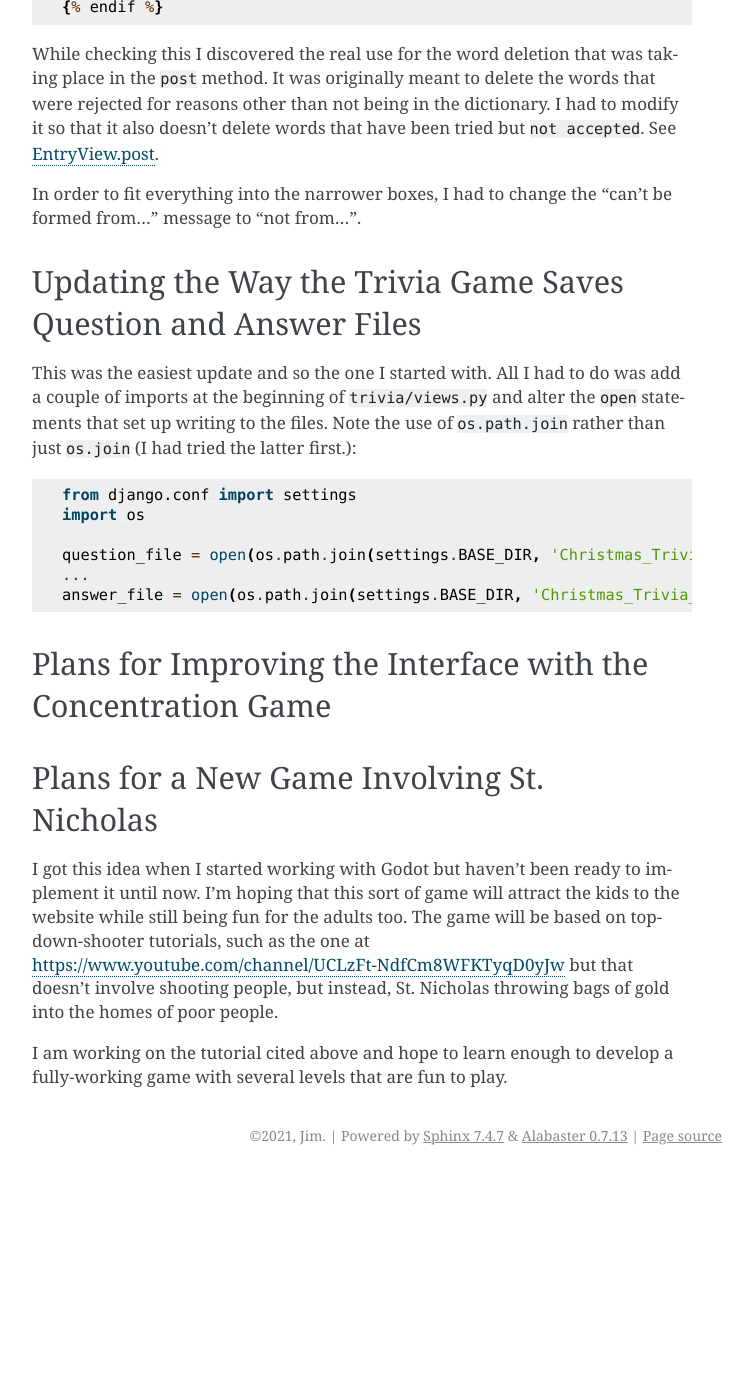
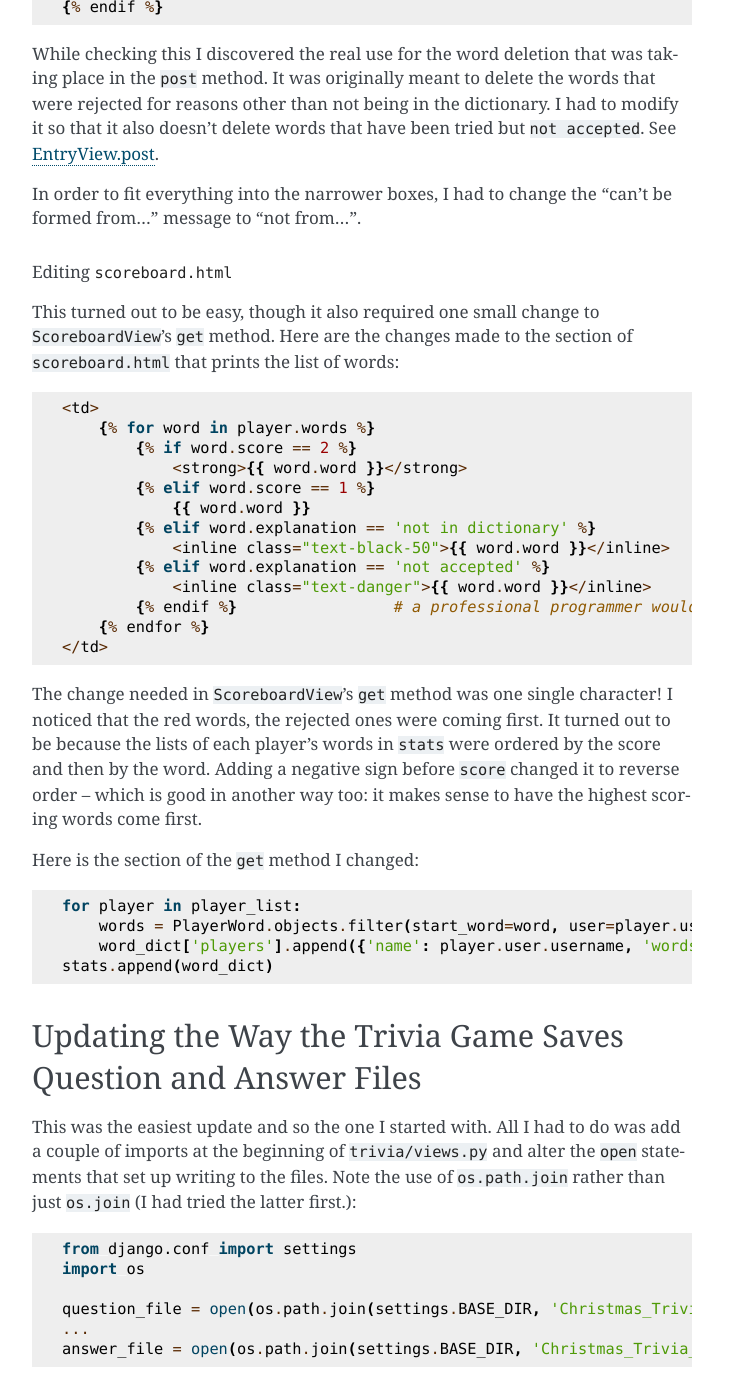
Before and after one commit to JMorris1575/Christmas2022, a Sphinx documentation site: the page built from docs/updates.rst, in a window 1280 px wide and 1400 px high, scrolled down 10367 px. Shown: the whole window, without its empty margins (388-1140 px from the left). Built offline with Sphinx 7.4.7, drawn with Linux system fonts in a browser that asks for light colours; before the commit the page ends 11542 px from its top, so only the background shows below that; some of the changed text lies outside the part shown.

Commit message:
Updated and documented changes to scoreboard.html and ScoreBoardViews.get()

```diff
--- a/docs/updates.rst
+++ b/docs/updates.rst
@@ -457,6 +457,37 @@ modify it so that it also doesn't delete words that have been tried but ``not ac
 In order to fit everything into the narrower boxes, I had to change the "can't be formed from..." message to
 "not from...".
 
+Editing ``scoreboard.html``
+^^^^^^^^^^^^^^^^^^^^^^^^^^^
+
+This turned out to be easy, though it also required one small change to ``ScoreboardView``'s ``get`` method. Here are
+the changes made to the section of ``scoreboard.html`` that prints the list of words::
+
+    <td>
+        {% for word in player.words %}
+            {% if word.score == 2 %}
+                <strong>{{ word.word }}</strong>
+            {% elif word.score == 1 %}
+                {{ word.word }}
+            {% elif word.explanation == 'not in dictionary' %}
+                <inline class="text-black-50">{{ word.word }}</inline>
+            {% elif word.explanation == 'not accepted' %}
+                <inline class="text-danger">{{ word.word }}</inline>
+            {% endif %}                 # a professional programmer would have an else here to catch outliers
+        {% endfor %}
+    </td>
+
+The change needed in ``ScoreboardView``'s ``get`` method was one single character! I noticed that the red words, the
+rejected ones were coming first. It turned out to be because the lists of each player's words in ``stats`` were ordered
+by the score and then by the word. Adding a negative sign before ``score`` changed it to reverse order -- which is good
+in another way too: it makes sense to have the highest scoring words come first.
+
+Here is the section of the ``get`` method I changed::
+
+    for player in player_list:
+        words = PlayerWord.objects.filter(start_word=word, user=player.user).order_by('-score', 'word')
+        word_dict['players'].append({'name': player.user.username, 'words': words})
+    stats.append(word_dict)
 
 .. _trivia_update:
 
```
Also changed, not shown: 3 other files.
